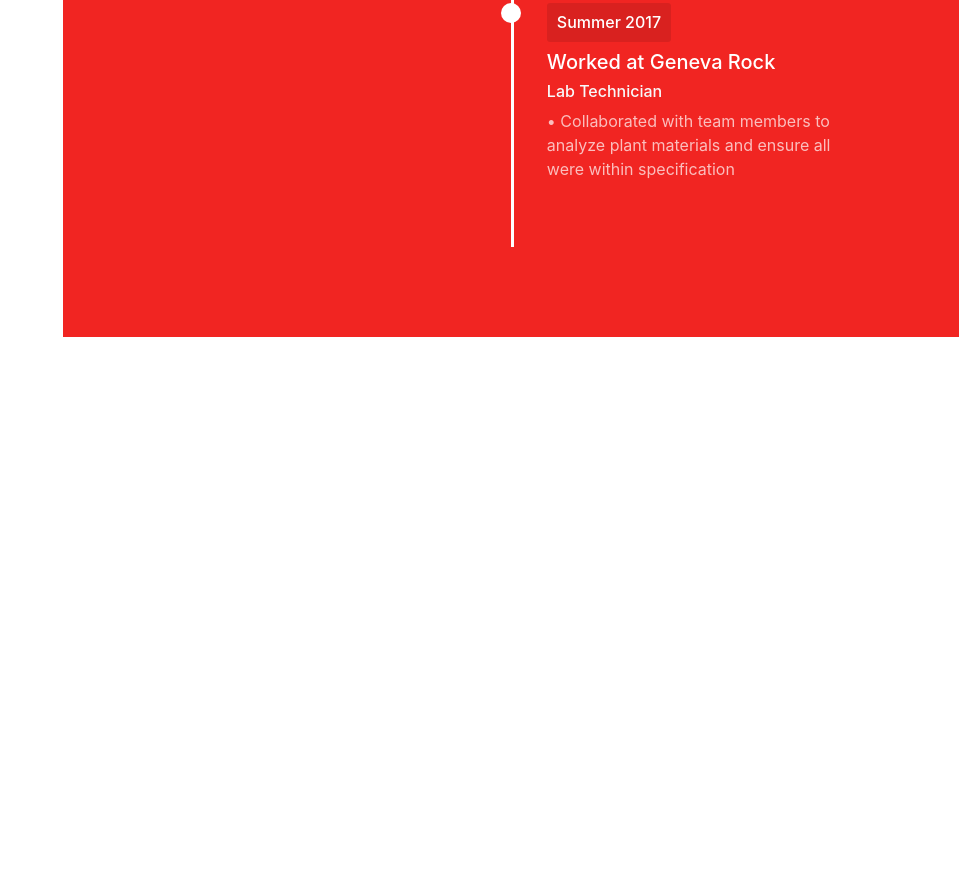
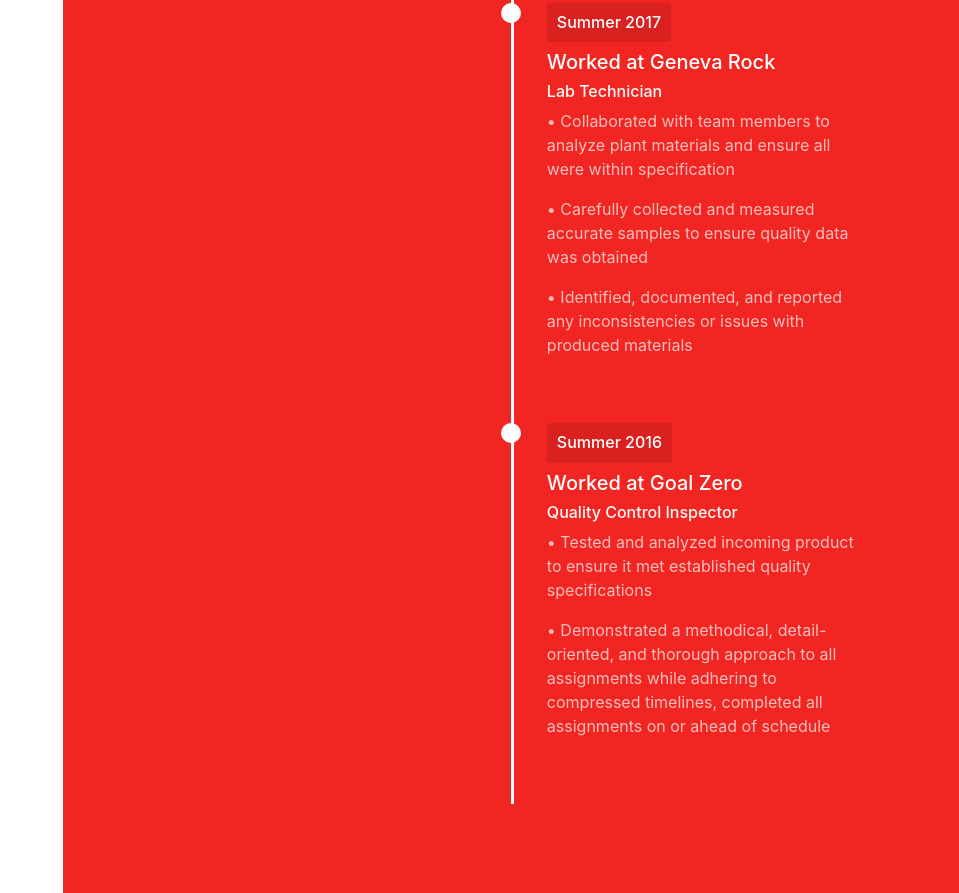
Before and after one commit to alexthayn/alexthayn.github.io, a plain HTML site: page index.html in a window 1280 px wide. Shown: the part 1852-2745 px from the top of the page, without its empty margins (321-1280 px from the left). Before the commit the page ends 2189 px from the top, so only its background shows below. Drawn offline with nearby package versions, Linux system fonts and the light colour scheme; some icons are missing.

Commit message:
Updated work experience

```diff
--- a/index.html
+++ b/index.html
@@ -96,6 +96,19 @@
 							<h5>Worked at Geneva Rock</h5>
                             <h6 class="text-light">Lab Technician</h6>
 							<p class="">&bull; Collaborated with team members to analyze plant materials and ensure all were within specification</p>
+							<p class="">&bull;  Carefully collected and measured accurate samples to ensure quality data was obtained</p>
+							<p class="">&bull; Identified, documented, and reported any inconsistencies or issues with produced materials</p>
+						</div>
+					</div>
+
+					<div class="timeline-item clearfix">
+						<div class="timeline-icon"></div>
+						<div class="timeline-content right">
+							<h6 class="date">Summer 2016</h6>
+							<h5>Worked at Goal Zero</h5>
+                            <h6 class="text-light">Quality Control Inspector</h6>
+							<p class="">&bull; Tested and analyzed incoming product to ensure it met established quality specifications</p>
+							<p class="">&bull;  Demonstrated a methodical, detail-oriented, and thorough approach to all assignments while adhering to compressed timelines, completed all assignments on or ahead of schedule</p>
 						</div>
 					</div>
 				</div>
```
